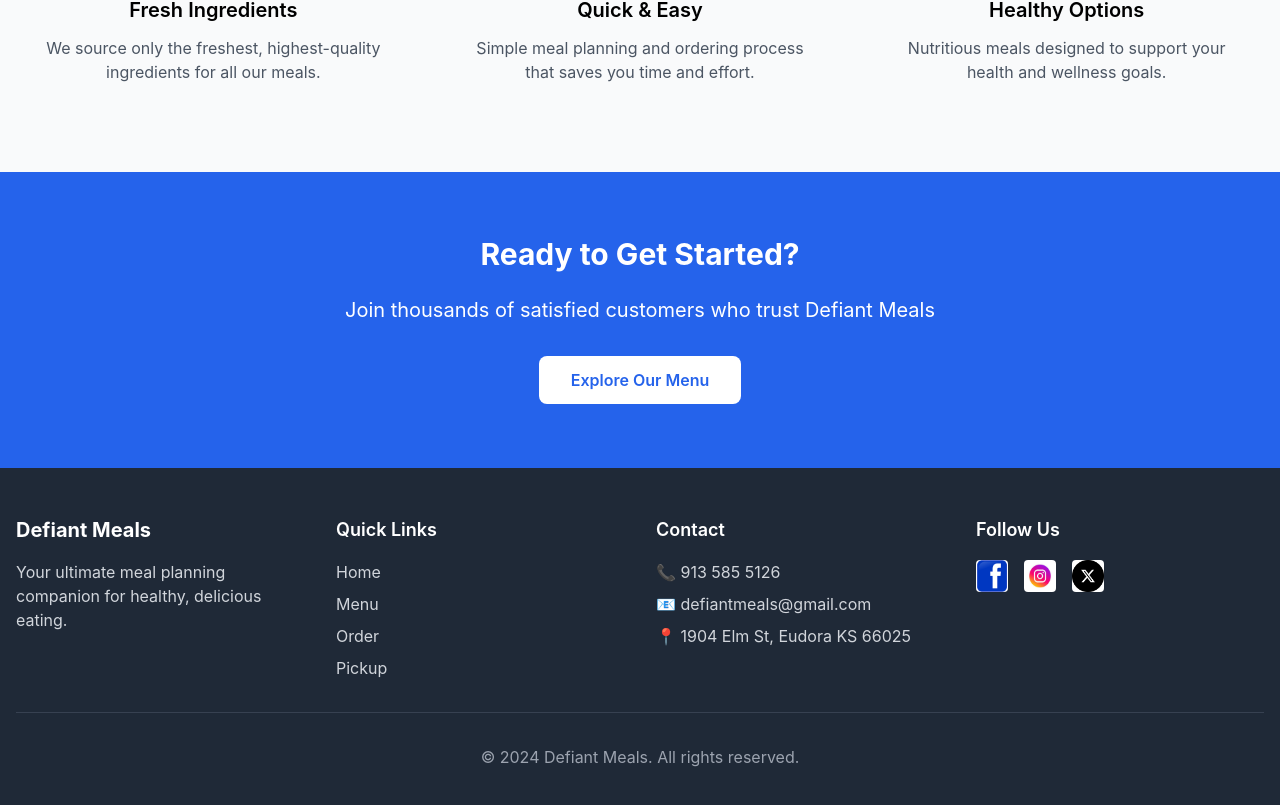
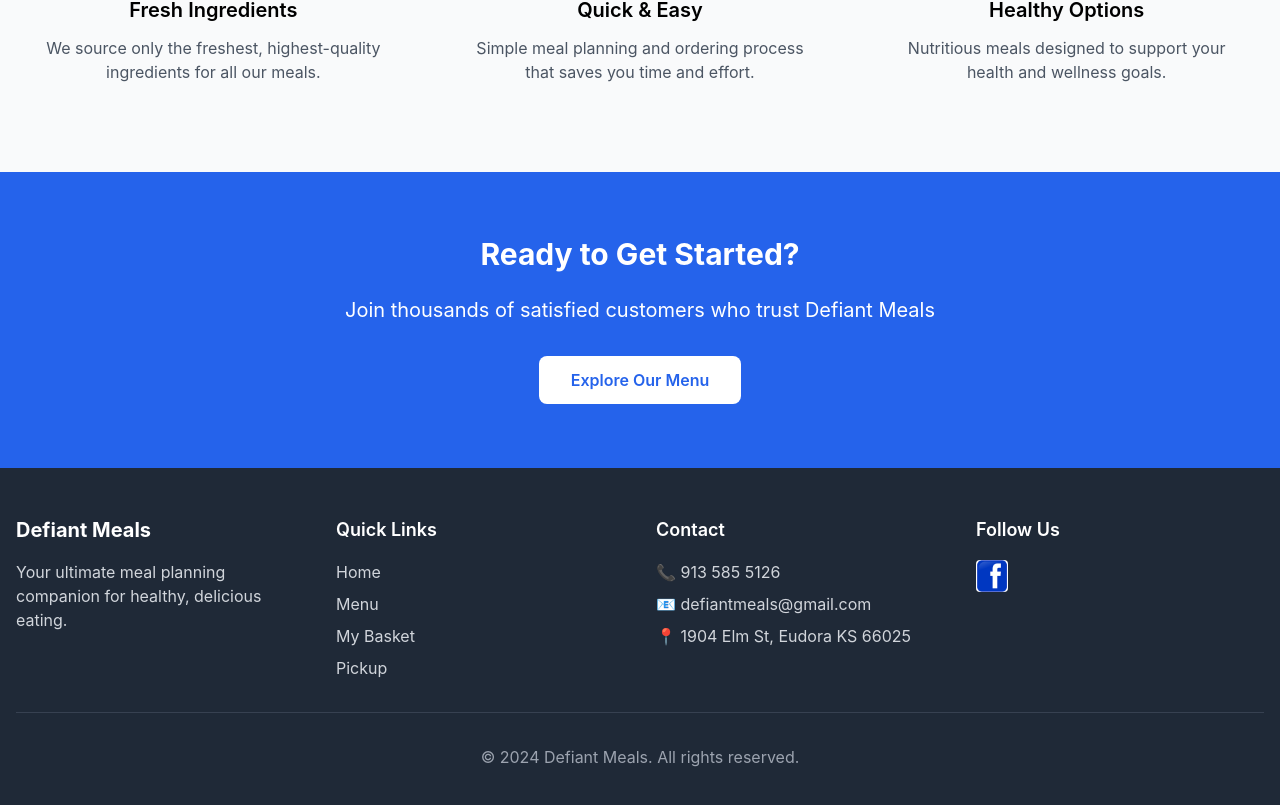
Before and after one commit to DefiantMeals/defiant-meals-frontend, a React (Vite) app: page / in a window 1280 px wide. Shown: the part 704-1509 px from the top of the page. Built offline with nearby package versions, Linux system fonts and the light colour scheme.

Commit message:
Add FB link to footer and comment out Instagram/Twitter until accounts created

```diff
--- a/src/components/Footer.jsx
+++ b/src/components/Footer.jsx
@@ -36,7 +36,7 @@
                   onClick={() => setCurrentPage('My Basket')}
                   className="text-gray-300 hover:text-white transition duration-300"
                 >
-                  Order
+                  My Basket
                 </button>
               </li>
               <li>
@@ -74,6 +74,7 @@
                   className="w-8 h-8 rounded"
                 />
               </a>
+              {/* Commented out until Instagram account is created
               <a
                 href="https://instagram.com/defiantmeals"
                 target="_blank"
@@ -86,6 +87,8 @@
                   className="w-8 h-8 rounded"
                 />
               </a>
+              */}
+              {/* Commented out until Twitter/X account is created
               <a
                 href="https://twitter.com/defiantmeals"
                 target="_blank"
@@ -98,6 +101,7 @@
                   className="w-8 h-8 rounded"
                 />
               </a>
+              */}
             </div>
           </div>
         </div>
```
